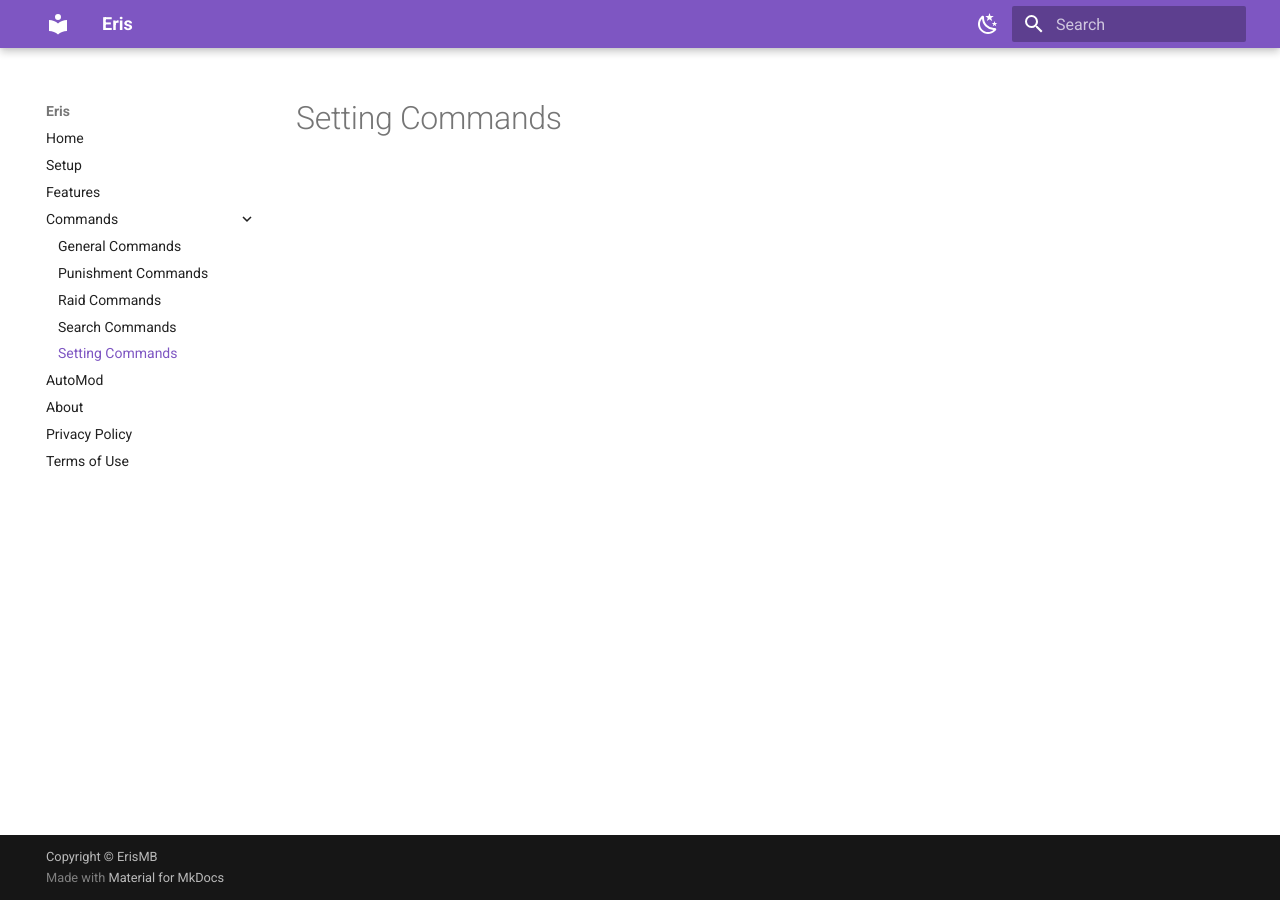
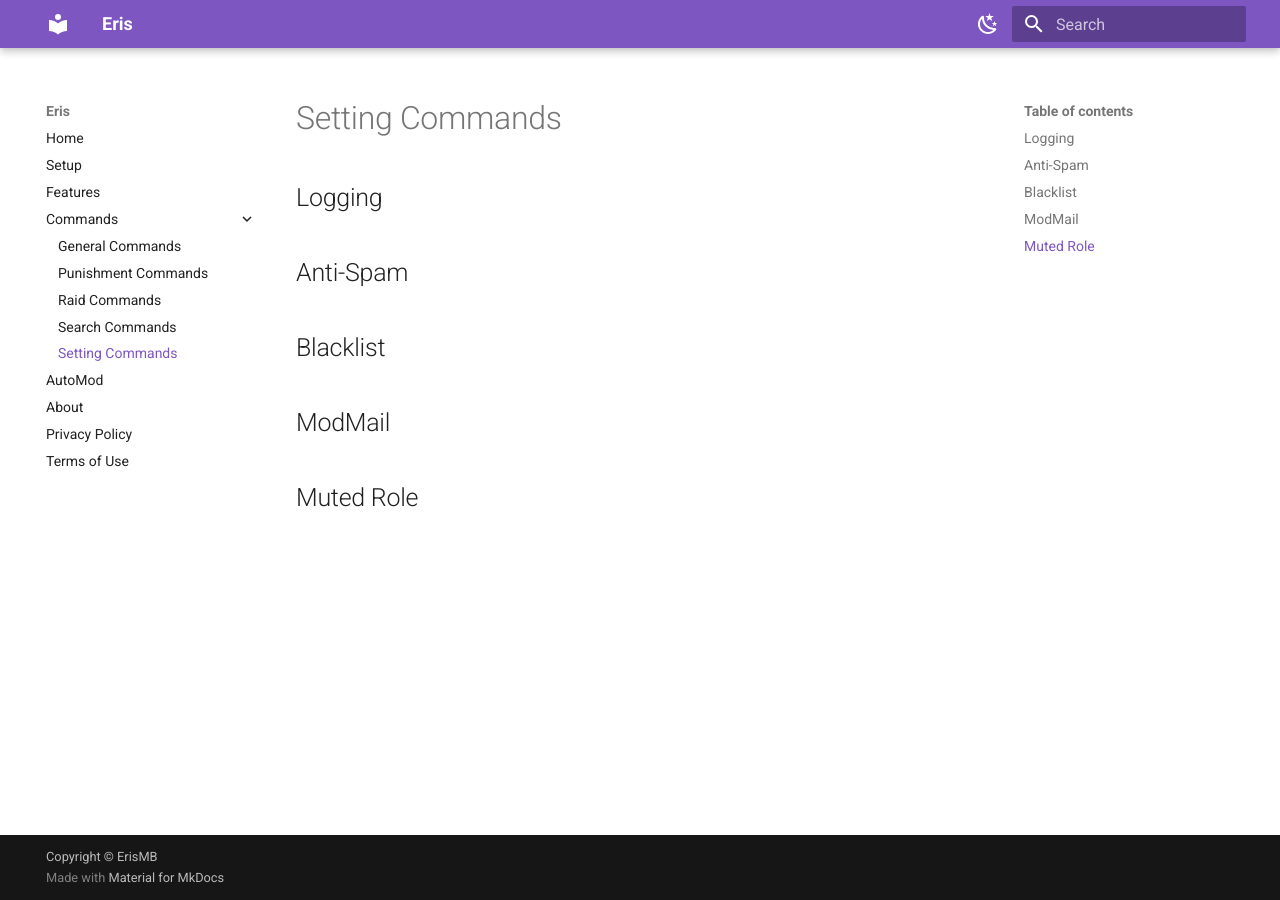
Before and after one commit to AtroposBot/web, an MkDocs documentation site: the page built from docs/setting-commands.md, in a window 1280 px wide. Built offline with MkDocs 1.6.1 and Material for MkDocs 9.7.7, drawn with Linux system fonts in a browser that asks for light colours.

Commit message:
more progress

```diff
--- a/docs/setting-commands.md
+++ b/docs/setting-commands.md
@@ -1 +1,11 @@
 # Setting Commands
+
+## Logging
+
+## Anti-Spam
+
+## Blacklist
+
+## ModMail
+
+## Muted Role
```
Also changed, not shown: docs/general-commands.md (+18 -0 lines), docs/raid-commands.md (+3 -1 lines).
